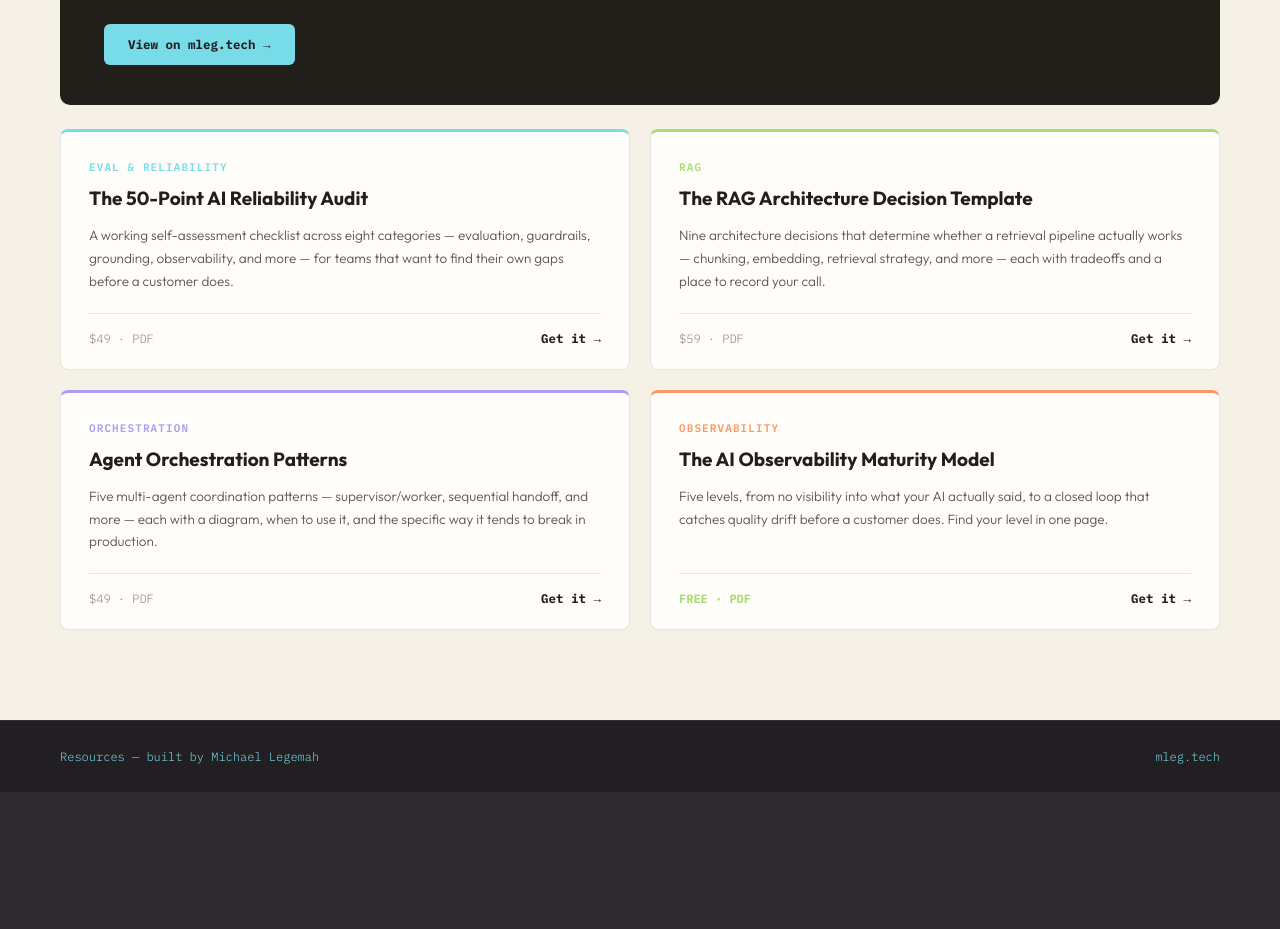
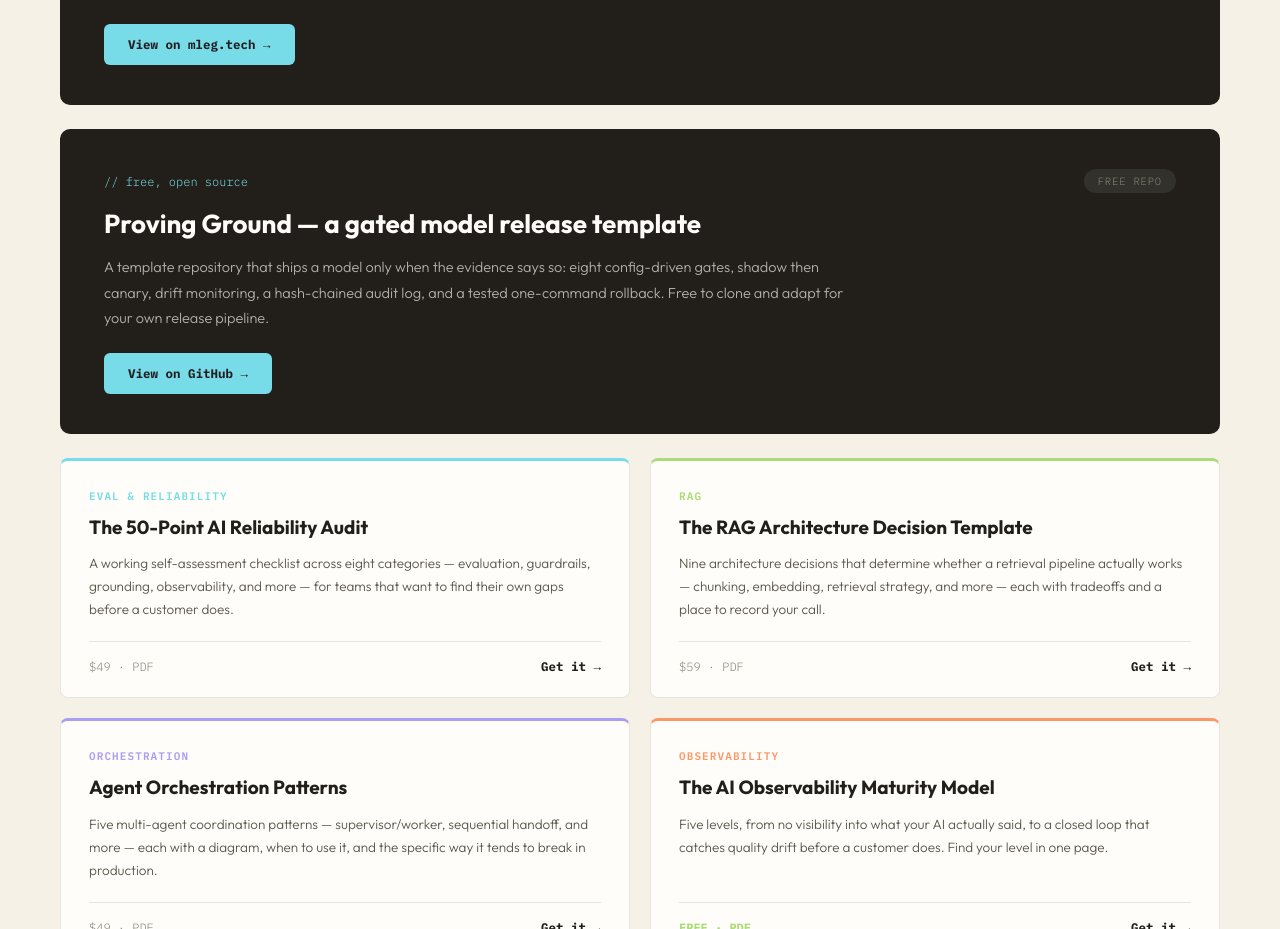
Before and after one commit to MikeLegemah5799/mleg-nextjs, a Next.js app: page /resources in a window 1280 px wide. Shown: the part 1387-2316 px from the top of the page. Before the commit the page ends 2179 px from the top, so only its background shows below. Built offline with nearby package versions, Linux system fonts and the light colour scheme.

Commit message:
added Proving Ground resource

```diff
--- a/components/ResourcesClient.tsx
+++ b/components/ResourcesClient.tsx
@@ -125,6 +125,27 @@ export default function ResourcesClient() {
                 <span className={s.featuredLink}>View on mleg.tech →</span>
               </Link>
 
+              {/* ── FEATURED: PROVING GROUND ── */}
+              <a
+                href="https://github.com/MikeLegemah5799/proving-ground"
+                target="_blank"
+                rel="noopener noreferrer"
+                className={s.featured}
+              >
+                <div className={s.featuredTop}>
+                  <div className={s.featuredLabel}>{'// free, open source'}</div>
+                  <span className={s.featuredBadge}>Free repo</span>
+                </div>
+                <h2 className={s.featuredTitle}>Proving Ground — a gated model release template</h2>
+                <p className={s.featuredDesc}>
+                  A template repository that ships a model only when the evidence says
+                  so: eight config-driven gates, shadow then canary, drift monitoring,
+                  a hash-chained audit log, and a tested one-command rollback. Free to
+                  clone and adapt for your own release pipeline.
+                </p>
+                <span className={s.featuredLink}>View on GitHub →</span>
+              </a>
+
               {/* ── RESOURCE GRID ── */}
               <div className={s.grid} ref={gridRef}>
                 {RESOURCES.map((r) => (
```
